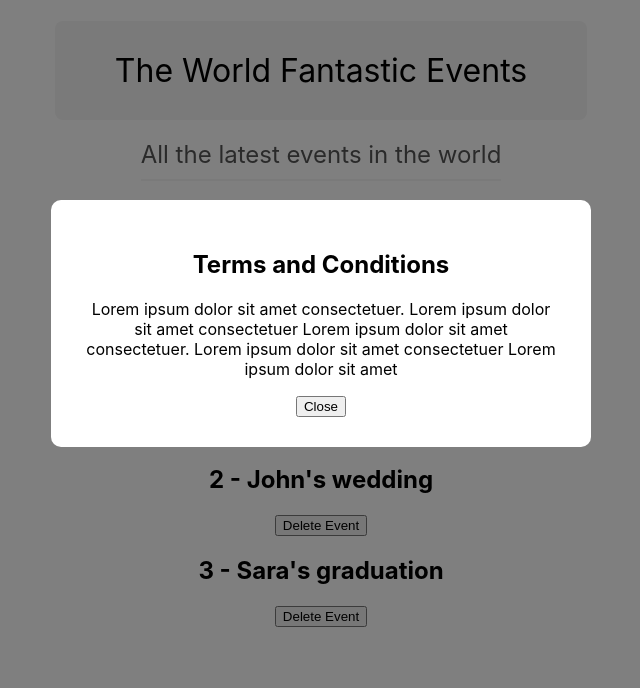
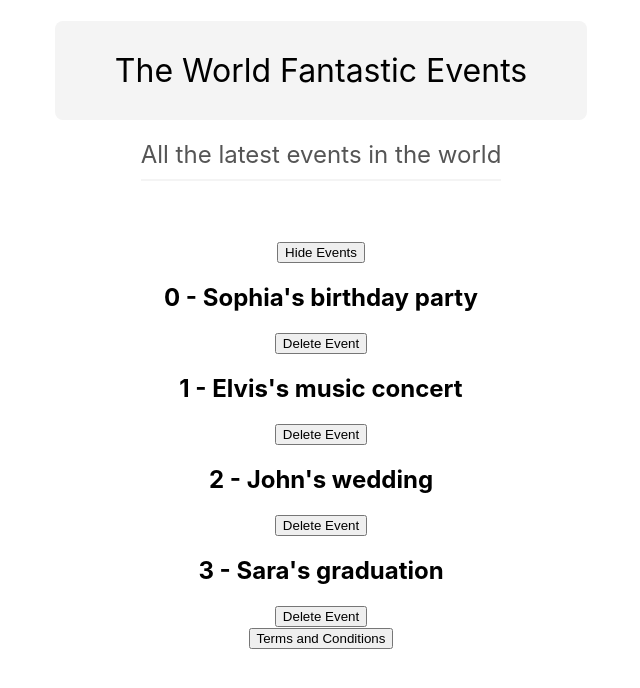
Before and after one commit to siomarapantarotto/react-playground, a React (Create React App) app: page / in a window 1280 px wide. Shown: the top 688 px of the page, without its empty margins (319-959 px from the left). Built offline with nearby package versions, Linux system fonts and the light colour scheme.

Commit message:
Showing and hiding the modal for 'Terms and Conditions'

```diff
--- a/src/App.js
+++ b/src/App.js
@@ -5,34 +5,19 @@ import Modal from './components/Modal';
 
 function App() {
 
-  // React enforces the "Rules of Hooks" to ensure consistent behavior of hooks.
-  // useState (and other hooks) must be called at the top level of the component.
-  const [showModal, setShowModal] = useState(true);   // attribute and set method
-  const [showEvents, setShowEvents] = useState(true); // attribute and set method
-  const [events, setEvents] = useState([              // attribute and set method
+  const [showModal, setShowModal] = useState(false);
+
+  const [showEvents, setShowEvents] = useState(true);
+  const [events, setEvents] = useState([
     { title: "Sophia's birthday party", id: 1 },
     { title: "Elvis's music concert", id: 2 },
     { title: "John's wedding", id: 3 },
     { title: "Sara's graduation", id: 4 }
   ]);
 
-  console.log('showEvents:', showEvents);
-  console.log('showModal:', showModal);
+  //console.log('showEvents:', showEvents);
+  //console.log('showModal:', showModal);
 
-  // Bad practice - Direct State Usage: This version directly uses the events state to
-  // compute the new state. If events is stale (outdated) or if there are multiple state
-  // updates happening simultaneously, this can lead to incorrect state updates.
-  //const handleClick = (id) => {
-  //  setEvents(events.filter((event) => {
-  //    return event.id !== id
-  //  }));
-  //  console.log('Event ID:', id);
-  //}
-
-  // Best practice - Functional State Update: This version uses a functional state update
-  // by passing a function to setEvents method. The function receives the previous state
-  // (prevEvents) as an argument and returns the new state. This ensures that the state
-  // update is based on the most recent state, avoiding issues with stale state (outdated).
   const handleClick = (id) => {
     setEvents((prevEvents) => {
       return prevEvents.filter((event) => {
@@ -72,13 +57,6 @@ function App() {
         </React.Fragment>
       ))}
 
-      {/*
-      <Modal>
-        <h2>10% Off Coupon Code!!</h2>
-        <p>Use the code NINJA10 at the checkout.</p>
-      </Modal>
-      */}
-
       { showModal && <Modal handleClose={handleClose}>
         <h2>Terms and Conditions</h2>
         <p>Lorem ipsum dolor sit amet consectetuer. Lorem ipsum dolor sit amet consectetuer
@@ -86,6 +64,10 @@ function App() {
         Lorem ipsum dolor sit amet</p>
       </Modal>}
 
+      <div>
+        <button onClick={()=>setShowModal(true)}>Terms and Conditions</button>
+      </div>
+
     </div>
   );
 }
--- a/src/components/Modal.js
+++ b/src/components/Modal.js
@@ -1,10 +1,10 @@
 import './Modal.css'
 
-export default function Modal({children, handleClose}) { // export default function Modal(props) {
+export default function Modal({children, handleClose}) {
   return (
     <div className="modal-backdrop">
         <div className="modal">
-          {children}  {/* {props.children} */}
+          {children}
           <button onClick={handleClose}>Close</button>
         </div>
     </div>
```
Also changed, not shown: src/components/Title.js (+0 -16 lines), src/index.css (+1 -15 lines).
